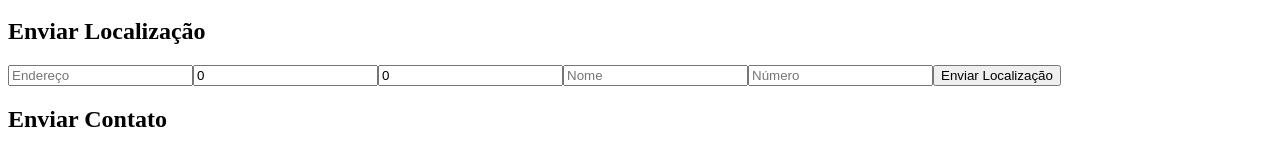
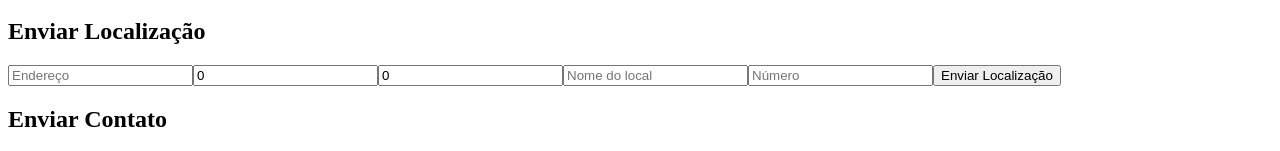
Before and after one commit to OmarBahmad/chatpro-api, a React (Create React App) app: page /message in a window 1280 px wide. Shown: the part 265-416 px from the top of the page. Built offline with nearby package versions, Linux system fonts and the light colour scheme.

Commit message:
new additions

```diff
--- a/src/Pages/Message/SendLocation/index.js
+++ b/src/Pages/Message/SendLocation/index.js
@@ -11,8 +11,8 @@ export default function SendLocation() {
   async function sendLocal() {
     const obj = {
       address,
-      lat,
-      lng,
+      lat: Number(lat),
+      lng: Number(lng),
       name,
       number,
     };
@@ -49,7 +49,7 @@ export default function SendLocation() {
         onChange={(e) => setLng(e.target.value)}
       />
       <input
-        placeholder="Nome"
+        placeholder="Nome do local"
         value={name}
         onChange={(e) => setName(e.target.value)}
       />
@@ -62,3 +62,7 @@ export default function SendLocation() {
     </div>
   );
 }
+
+/*
+
+*/
```
